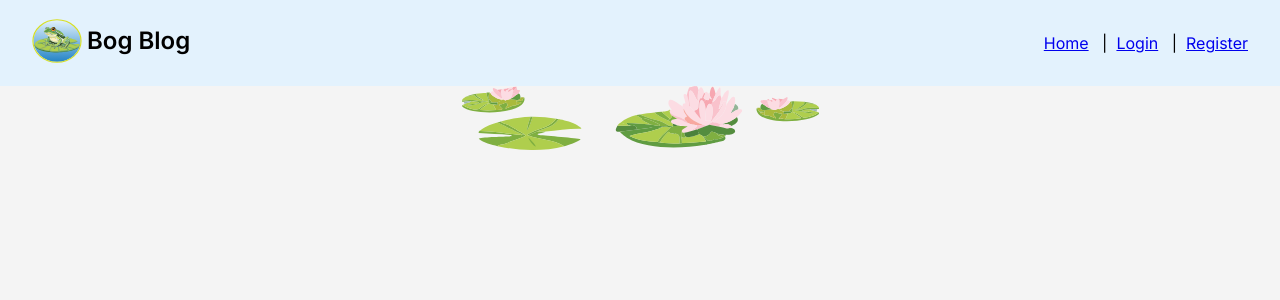
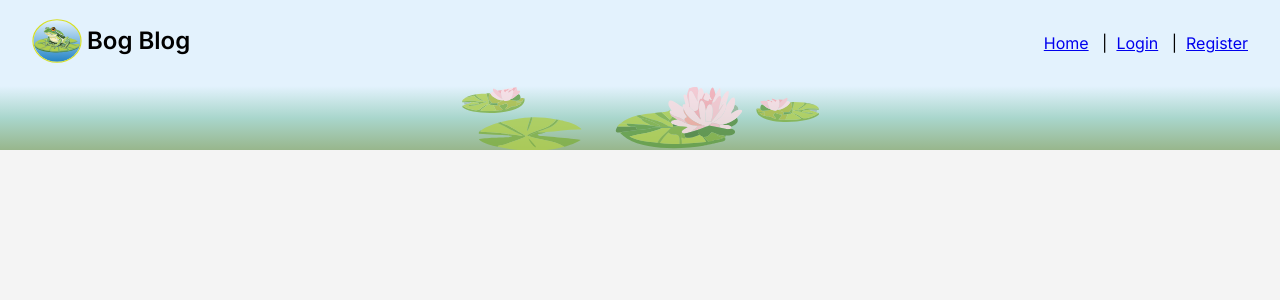
Before and after one commit to Momo8289/BogBlogPlus, a React (Vite) app in the folder BogBlogPlus/: page / in a window 1280 px wide. Shown: the top 300 px of the page. Built offline with nearby package versions, Linux system fonts and the light colour scheme.

Commit message:
+gradient and floating anim to Home

```diff
--- a/BogBlogPlus/src/App.css
+++ b/BogBlogPlus/src/App.css
@@ -8,18 +8,35 @@ body {
   /* overflow: hidden; */
 }
 
-.blogContent{
+.homePage {
+  position: relative;
+  overflow: hidden;
+  background: linear-gradient(to bottom,#e3f2fd 0%, #a9d6cc 50%, #98b68c 100%);
+}
+
+.lilypad-background {
+  position: absolute;
+  inset: 0;
+  background-image: url("./assets/SVG/LillyPads.svg");
+  background-repeat: no-repeat;
+  background-position: center center;
+  background-size: contain;
+  z-index: 0;
+  pointer-events: none; /* allows clicks to go through */
+  opacity: 0.8;
+}
+
+.blogContent {
+  position: relative;
+  z-index: 1;
   display: grid;
   grid-template-columns: repeat(auto-fit, minmax(280px, 1fr));
   gap: 1.5rem;
   padding: 2rem;
   max-width: 1200px;
   margin: 0 auto;
-  background-image: url("./assets/SVG/LillyPads.svg");
-  background-repeat: no-repeat;
-  background-position-y: center;
-  background-position-x: center;
 }
+
 
 .card{
   border: 1px solid #ddd;
@@ -226,7 +243,13 @@ body {
   position: relative;
   height: 100vh;
   width: 100%;
-  background: linear-gradient(to bottom, #c6f4ff, #648557);
+  background: linear-gradient(
+    to bottom,
+    #e3f2fd 0%,
+    #c6f4ff 15%,
+    #A1BA71 50%,
+    #648557 100%
+  );
   overflow: hidden;
 }
 
--- a/BogBlogPlus/src/pages/Home.jsx
+++ b/BogBlogPlus/src/pages/Home.jsx
@@ -1,4 +1,5 @@
 import {Link, useLoaderData} from 'react-router-dom'
+import {motion} from 'framer-motion';
 
 
 function BlogPosts(){
@@ -19,8 +20,15 @@ function BlogPosts(){
 
 export default function Home() {
     return (
-                <BlogPosts />
-    )
+      <div className="homePage">
+        <motion.div
+        className="lilypad-background"
+        animate={{ y: [0, 10, 0] }}
+        transition={{ duration: 6, repeat: Infinity, ease: "easeInOut" }}
+      />
+      <BlogPosts />
+    </div>
+  );
 }
 
 //fetch and load data
```
